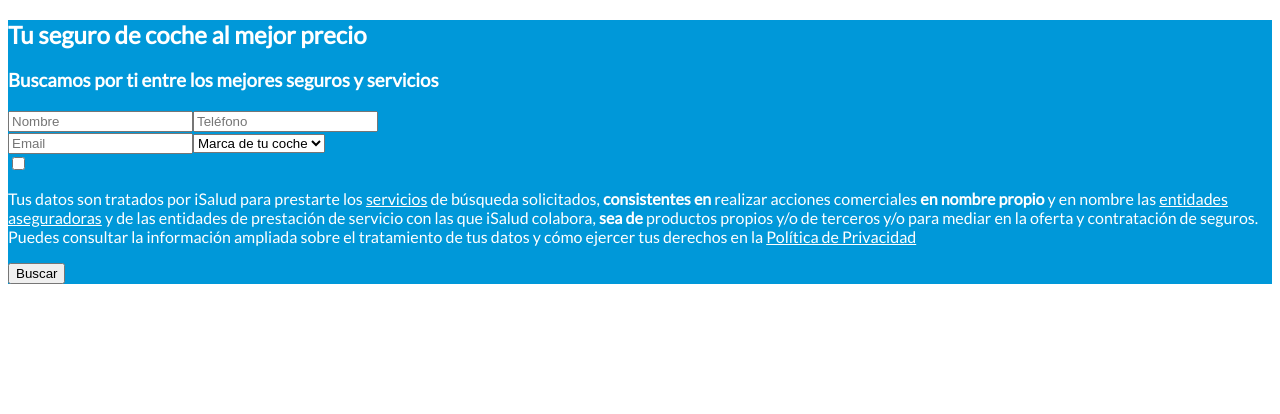
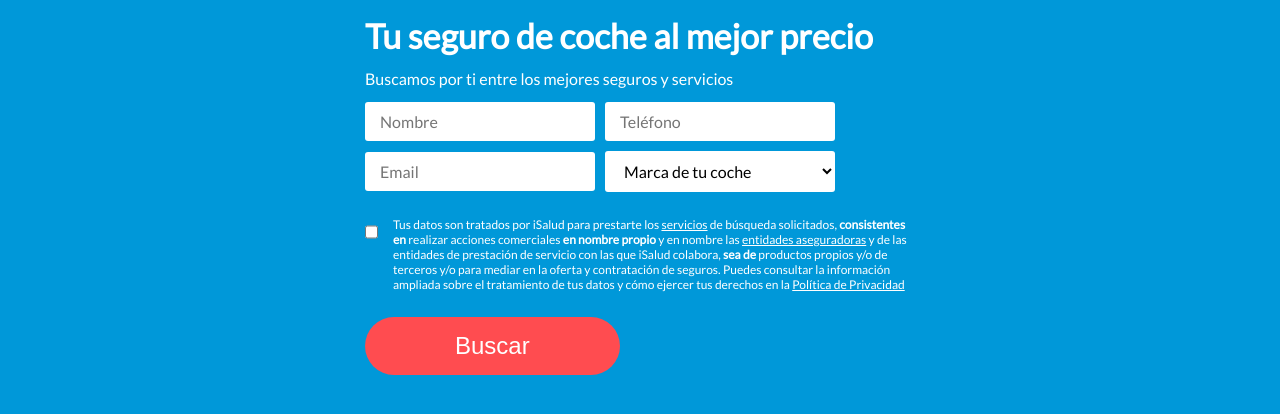
Before and after one commit to LorenteDev/doctori-technical-test, a Vue app: page / in a window 1280 px wide. Shown: the top 414 px of the page. Built offline with nearby package versions, Linux system fonts and the light colour scheme.

Commit message:
Style form view

```diff
--- a/src/App.vue
+++ b/src/App.vue
@@ -4,6 +4,10 @@
 
 <style>
 @import url('https://fonts.googleapis.com/css2?family=Archivo:wght@100&family=Lato');
+
+body {
+  margin: 0;
+}
 
 #app {
   font-family: 'Lato', sans-serif;
--- a/src/views/Form.vue
+++ b/src/views/Form.vue
@@ -1,11 +1,10 @@
 <template>
-  <form
-    id="form"
-    v-on:submit.prevent="send()">
-    <h2>Tu seguro de coche al mejor precio</h2>
-    <h3>Buscamos por ti entre los mejores seguros y servicios</h3>
-    <div>
-      <div>
+  <section id="form-container">
+    <section id="form">
+      <h1>Tu seguro de coche al mejor precio</h1>
+      <h2>Buscamos por ti entre los mejores seguros y servicios</h2>
+      <form v-on:submit.prevent="send()">
+        <div class="input-container">
           <input
             type="text"
             placeholder="Nombre"
@@ -18,7 +17,7 @@
             required
             v-model="form.phone">
         </div>
-      <div>
+        <div class="input-container">
           <input
             type="email"
             placeholder="Email"
@@ -39,8 +38,7 @@
             <option value="audi">Audi</option>
           </select>
         </div>
-    </div>
-    <label>
+        <div id="terms">
           <input
             type="checkbox"
             required
@@ -48,11 +46,13 @@
           <p>
             Tus datos son tratados por iSalud para prestarte los <a href="#">servicios</a> de búsqueda solicitados, <b>consistentes en</b> realizar acciones comerciales <b>en nombre propio</b> y en nombre las <a href="#">entidades aseguradoras</a> y de las entidades de prestación de servicio con las que iSalud colabora, <b>sea de</b> productos propios y/o de terceros y/o para mediar en la oferta y contratación de seguros. Puedes consultar la información ampliada sobre el tratamiento de tus datos y cómo ejercer tus derechos en la <a href="#">Política de Privacidad</a>
           </p>
-    </label>
+        </div>
         <button>
           Buscar
         </button>
       </form>
+    </section>
+  </section>
 </template>
 
 <script>
@@ -76,11 +76,94 @@ export default {
 </script>
 
 <style scoped>
+#form-container {
+  background: #0098d9;
+}
 #form {
-  background: #0098d9;
   color: white;
+  padding: 15px 10px 12px 10px;
+  max-width: 550px;
+  min-width: 10vh;
+  margin: 0 auto;
+}
+h1 {
+  margin: 0;
+  font-size: 34px;
+}
+h2 {
+  font-size: 16px;
+  font-weight: normal;
 }
 a {
   color: white;
 }
+form > div > input,
+form > div > select {
+  background: #fff;
+  color: black;
+  padding: 10px 15px;
+  border: none;
+  border-radius: 3px;
+  font-size: 16px;
+  font-family: 'Lato', sans-serif;
+  margin: 0 10px 10px 0;
+}
+form > div > input {
+  width: 200px;
+}
+form > div > select {
+  width: 230px;
+}
+input::placeholder {
+  opacity: 1;
+}
+#terms {
+  display: flex;
+  align-items: flex-start;
+  margin-top: 15px;
+}
+div > p {
+  margin: 0;
+  font-size: 12px;
+}
+input[type="checkbox"] {
+  height: 30px;
+  width: 30px;
+  margin-right: 15px;
+}
+button {
+  background: #ff4c50;
+  font-size: 24px;
+  color: #fff;
+  border: none;
+  padding: 15px 90px;
+  border-radius: 30px;
+  margin-top: 25px;
+}
+@media only screen and (max-width: 555px) {
+  #form {
+    text-align: center;
+    margin: auto 0;
+    width: auto;
+  }
+  form > div {
+    display: flex;
+    flex-direction: column;
+    align-items: center !important;
+    justify-content: center;
+  }
+  .input-container > input {
+    width: 300px;
+    margin-right: 0;
+  }
+  .input-container > select {
+    width: 330px;
+    margin-right: 0;
+  }
+}
 </style>
+<style>
+body {
+  background: #0098d9;
+}
+</style>
```
Lines whose indentation alone changed are shown as unchanged.
